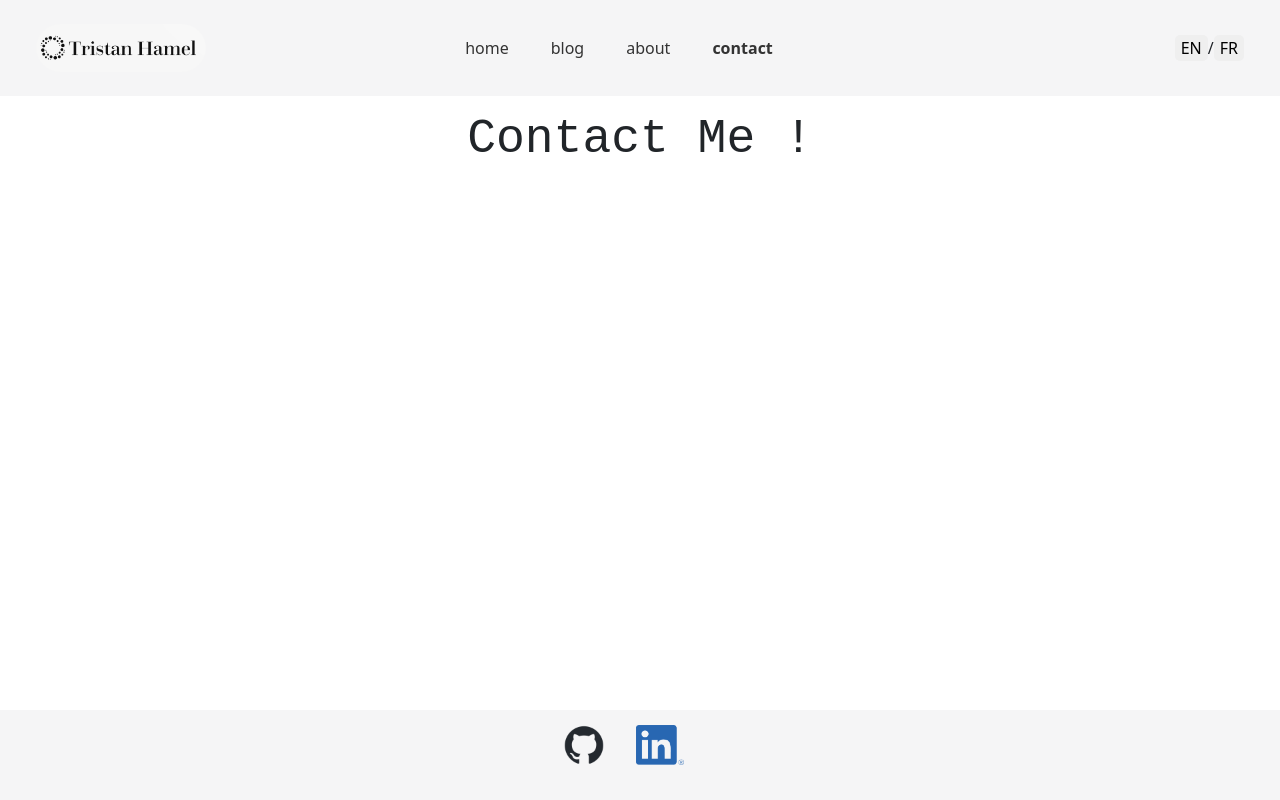
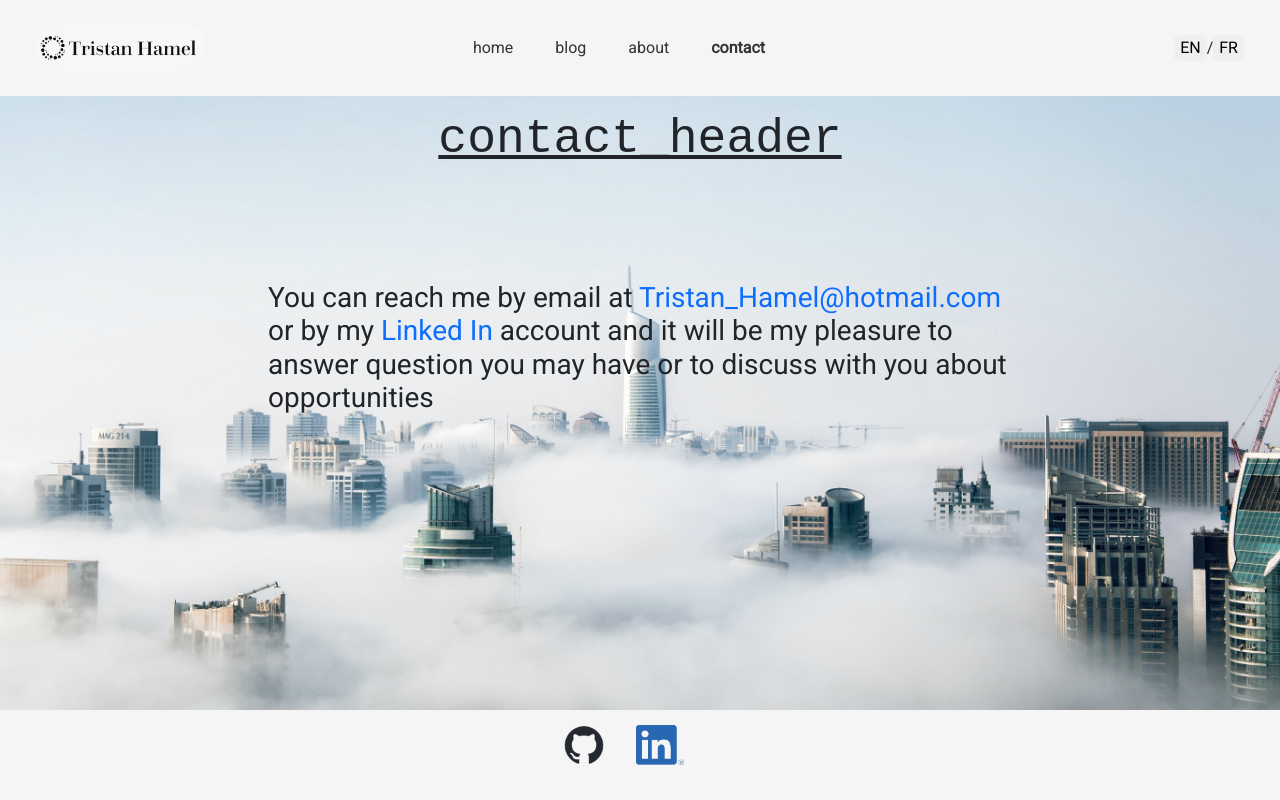
Before and after one commit to T-Hamel94/PersonnalWebsite, a React (Create React App) app: page /contact in a window 1280 px wide. Built offline with nearby package versions, Linux system fonts and the light colour scheme; no server answers.

Commit message:
Adding a dummy contact page

```diff
--- a/public/index.html
+++ b/public/index.html
@@ -25,6 +25,10 @@
       Learn how to configure a non-root public URL by running `npm run build`.
     -->
     <title>Tristan Hamel</title>
+
+    <link rel="preconnect" href="https://fonts.googleapis.com">
+    <link rel="preconnect" href="https://fonts.gstatic.com" crossorigin>
+    <link href="https://fonts.googleapis.com/css2?family=Roboto&display=swap" rel="stylesheet">
   </head>
   <body>
     <noscript>You need to enable JavaScript to run this app.</noscript>
--- /dev/null
+++ b/public/locales/en/contact.json
@@ -0,0 +1,3 @@
+{
+    "contact_header":"Contact Me !"
+}
--- /dev/null
+++ b/public/locales/fr/contact.json
@@ -0,0 +1,3 @@
+{
+    "contact_header":"Contactez-moi !"
+}
--- a/src/pages/About.js
+++ b/src/pages/About.js
@@ -1,6 +1,5 @@
 import '../styles/pages/About.css';
 import { useTranslation } from 'react-i18next';
-
 
 const About = () => {
 
--- a/src/pages/Contact.js
+++ b/src/pages/Contact.js
@@ -1,10 +1,16 @@
 import './../styles/pages/Contact.css'
+import { useTranslation } from 'react-i18next';
 
 const Contact = () => {
+  const { t } = useTranslation('contact');
+
     return (
         <div id="contact" class="row">
           <div class="col-12 text-center">
-            <h1 id="mainHeader">Contact Me !</h1>
+            <h1 id="mainHeader">{t('contact_header')}</h1>
+          </div>
+          <div class="col-12">
+            <h3 id="contentHeader">You can reach me by email at <a href="mailto:Tristan_Hamel@hotmail.com">Tristan_Hamel@hotmail.com</a> or by my <a href="https://www.linkedin.com/in/tristan-hamel-qcca">Linked In</a> account and it will be my pleasure to answer question you may have or to discuss with you about opportunities  </h3>
           </div>
         </div>
       );
--- a/src/styles/App.css
+++ b/src/styles/App.css
@@ -1,33 +1,27 @@
-.App{
-
-}
-
 .wrapper {
   display: grid;
   grid-template-rows: auto 1fr auto;
   min-height: 100vh;
-  /* min-width: 100vh; */
+  font-family: 'Roboto', sans-serif;
 }
 
+/* Animation for page switching */
 .page-enter {
   opacity: 0;
   transform: translateX(100%);
   background-color: white;
 }
-
 .page-enter-active {
   opacity: 1;
   transform: translateX(0%);
   background-color: white;
   transition: opacity 500ms ease-in-out, transform 350ms ease-in-out, background-color 500ms ease-in-out;
 }
-
 .page-exit {
   opacity: 1;
   transform: translateX(0%);
   background-color: white;
 }
-
 .page-exit-active {
   opacity: 1;
   transform: translateX(-100%);
--- a/src/styles/pages/Contact.css
+++ b/src/styles/pages/Contact.css
@@ -1,8 +1,29 @@
 #contact{
     margin:0px;
     padding: 0px;
+
+    flex-grow: 1;
+
+    background-image: url('../../../public/background/Background_contact.jpg');
+    background-size: cover;
+    background-position: center;
+}
+
+#contact a:link{
+    text-decoration: none;
 }
 
 #mainHeader{
     text-align: center;
+    text-decoration-line: underline;
 }
+
+#contentHeader{
+    /* border:solid black 1px; */
+
+    margin-top:-13vw;
+    margin-left:20vw;
+    margin-right:20vw;
+    /* justify-content:center; */
+    align-items:flex-start;
+}
```
Also changed, not shown: public/background/Background_contact.jpg (added).
